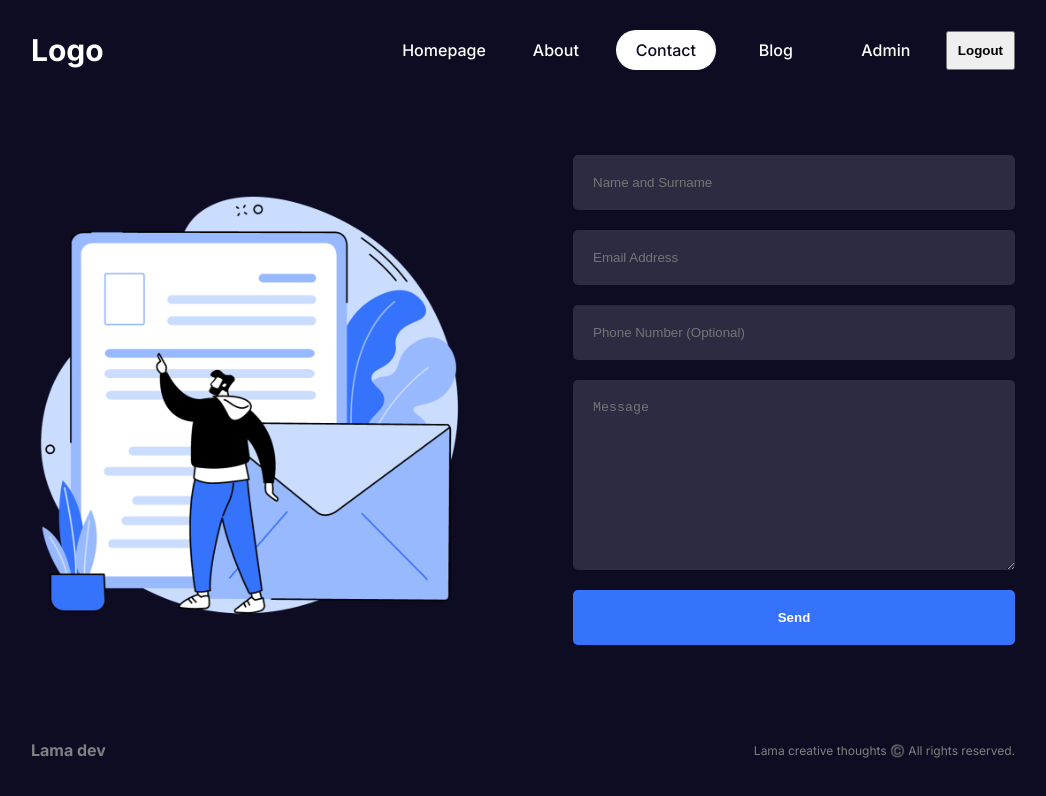
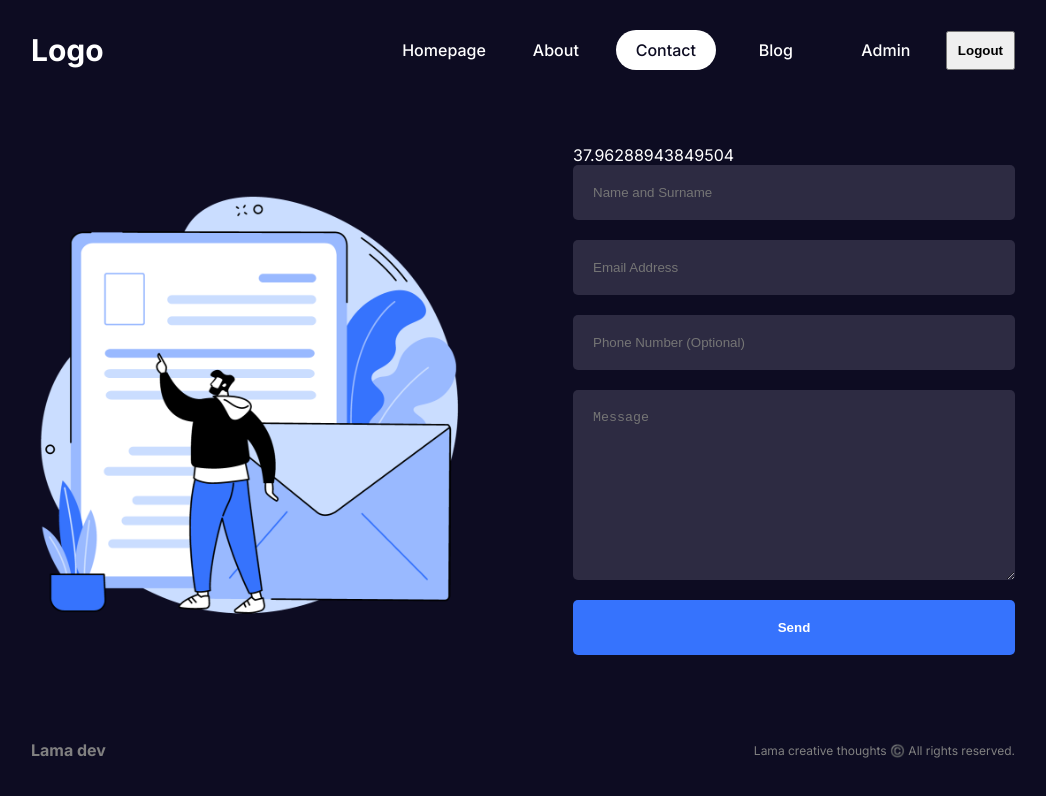
Before and after one commit to lasha-codes/advanced-next.js, a Next.js app: page /contact in a window 1280 px wide. Shown: the top 796 px of the page, without its empty margins (117-1163 px from the left). Built offline with nearby package versions, Linux system fonts and the light colour scheme.

Commit message:
learned how hydration errors work and how to avoid them

```diff
--- a/src/app/contact/page.jsx
+++ b/src/app/contact/page.jsx
@@ -1,5 +1,8 @@
+import dynamic from 'next/dynamic'
 import styles from './contact.module.css'
 import Image from 'next/image'
+
+const HydrationTestNoSSR = dynamic(() => import('@/components/HydrationTest'))
 
 const ContactPage = () => {
   return (
@@ -8,6 +11,7 @@ const ContactPage = () => {
         <Image src='/contact.png' alt='' fill className={styles.img} />
       </div>
       <div className={styles.formContainer}>
+        <HydrationTestNoSSR />
         <form className={styles.form}>
           <input type='text' placeholder='Name and Surname' />
           <input type='text' placeholder='Email Address' />
--- /dev/null
+++ b/src/components/HydrationTest.jsx
@@ -0,0 +1,8 @@
+const HydrationTest = () => {
+  const a = Math.random() * 100
+
+  console.log(a)
+  return <div>{a}</div>
+}
+
+export default HydrationTest
```
Also changed, not shown: src/app/render.MD (+2 -0 lines).
